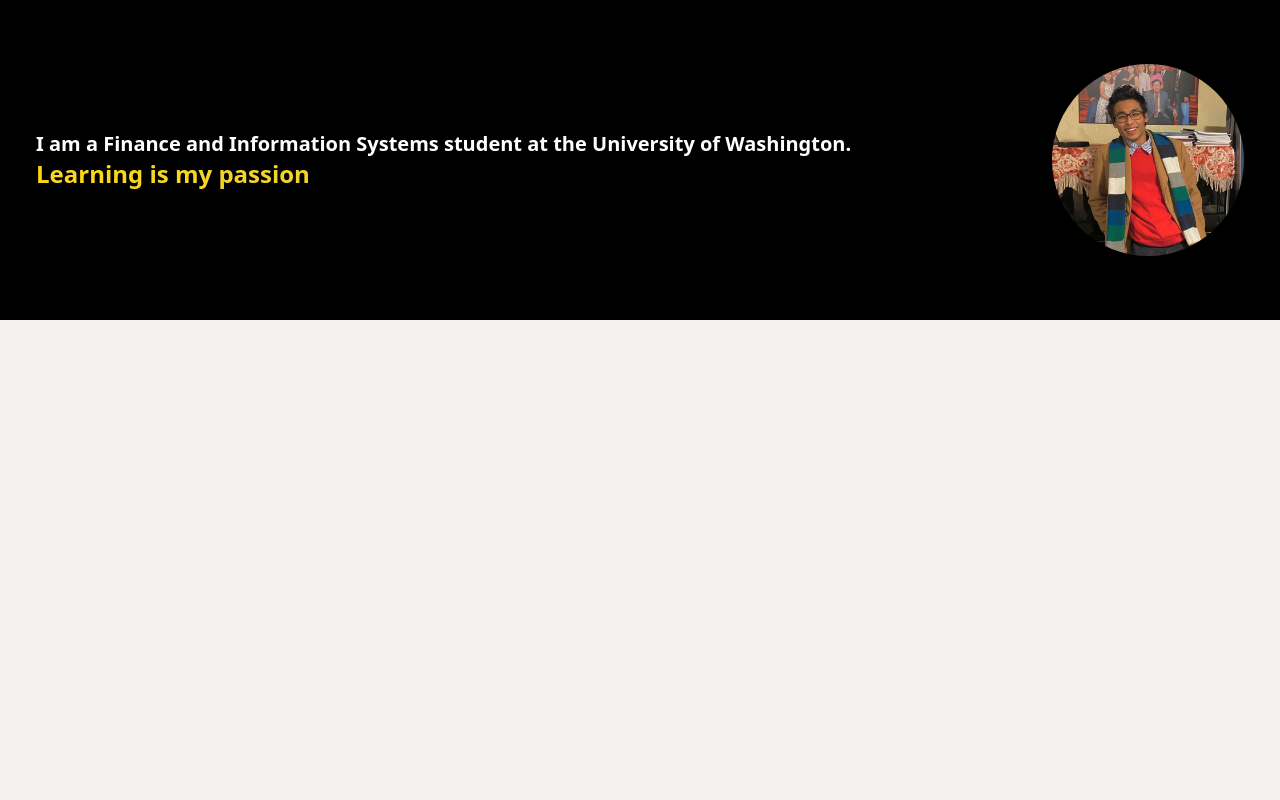
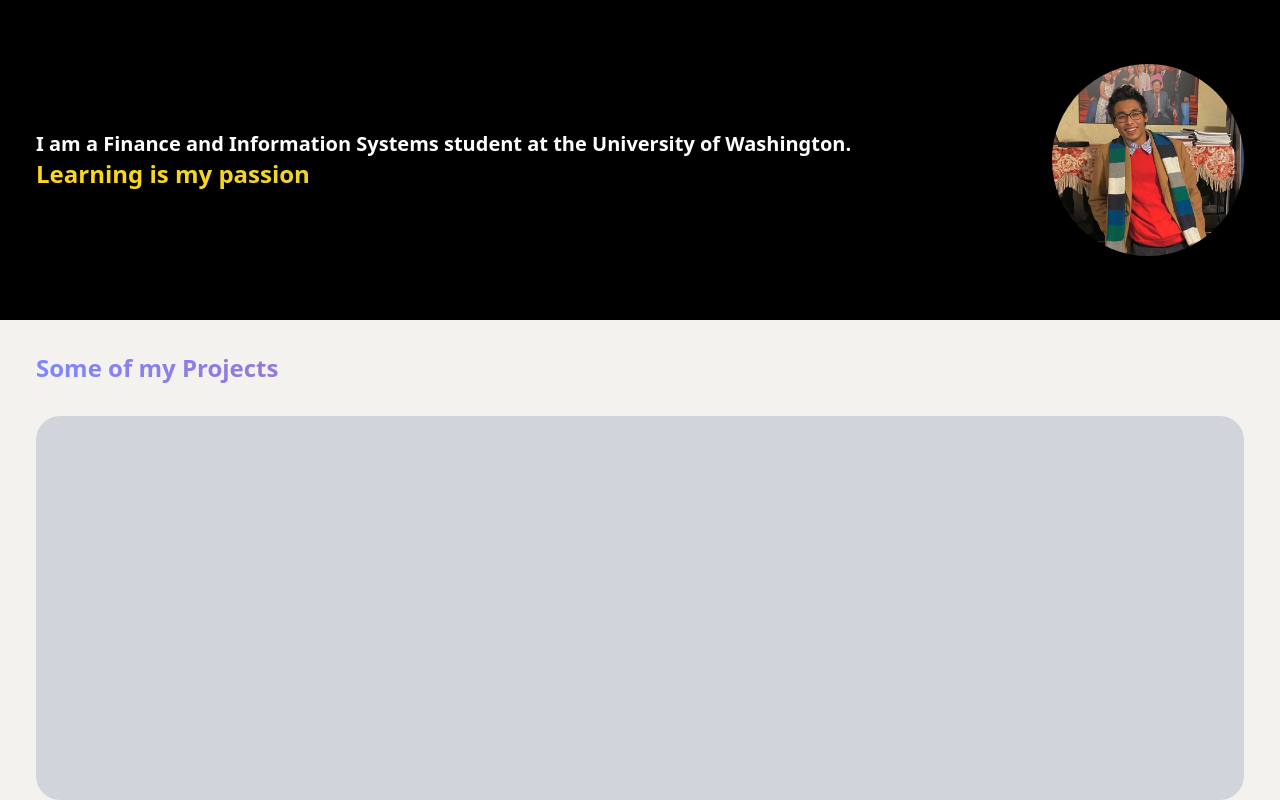
Before and after one commit to kimlong0/portfolio, a React (Vite) app: page / in a window 1280 px wide. Shown: the part 656-1456 px from the top of the page. Before the commit the page ends 976 px from the top, so only its background shows below. Built offline with nearby package versions, Linux system fonts and the light colour scheme; a web font is replaced by a local one.

Commit message:
starter projects section

```diff
--- a/src/App.jsx
+++ b/src/App.jsx
@@ -1,5 +1,23 @@
 import Navbar from "./Navbar"
 import Intro from "./Intro"
+
+function ProjectCard() {
+  return (
+    <div className="w-full h-96 bg-gray-300 rounded-3xl">
+
+    </div>
+  )
+}
+
+function Projects() {
+
+  return (
+    <div className="h-80 py-8 px-9">
+      <h2 className="text-2xl pb-8 font-bold bg-gradient-to-r from-[#7f87ff] to-[#ec3d43] bg-clip-text text-transparent">Some of my Projects</h2>
+      <ProjectCard />
+    </div>
+  )
+}
 
 function About() {
   return (
@@ -20,11 +38,10 @@ function About() {
 function App() {
   return (
     <div className="App">
-      <div className="wrapper h-full">
-        <Navbar />
-        <Intro />
-        <About />
-      </div>
+      <Navbar />
+      <Intro />
+      <About />
+      <Projects />
     </div>
   )
 }
```
